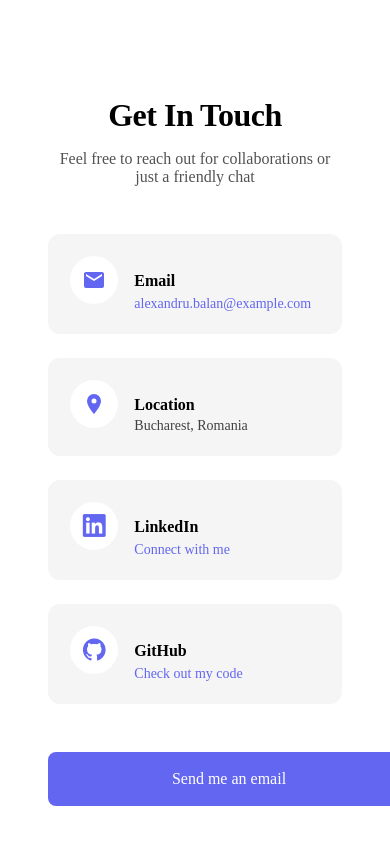
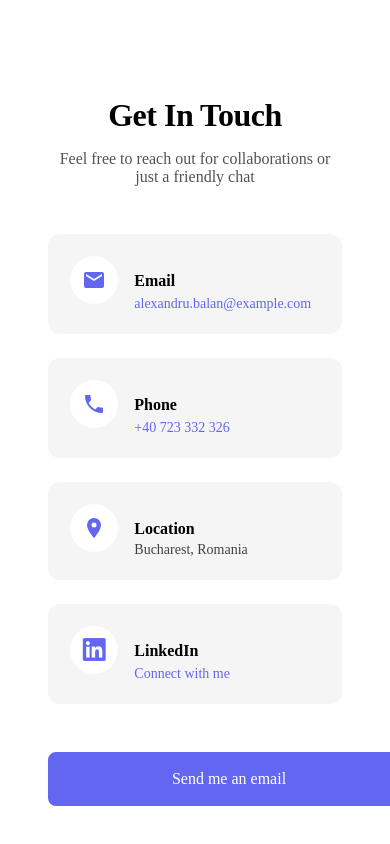
Before and after one commit to alexandrubalan2401/portofolio, an Angular app: page / in a window 390 px wide. Shown: the part 4921-5765 px from the top of the page. Built offline with nearby package versions, Linux system fonts and the light colour scheme.

Commit message:
small fix to phone number on contact

```diff
--- a/src/app/contact/contact.html
+++ b/src/app/contact/contact.html
@@ -16,6 +16,19 @@
         <div class="contact-details">
           <h3>Email</h3>
           <a href="mailto:alexandru.balan@example.com">alexandru.balan@example.com</a>
+        </div>
+      </div>
+
+      <!-- Phone -->
+      <div class="contact-item">
+        <div class="contact-icon">
+          <svg viewBox="0 0 24 24" fill="currentColor">
+            <path d="M6.62,10.79C8.06,13.62 10.38,15.94 13.21,17.38L15.41,15.18C15.69,14.9 16.08,14.82 16.43,14.93C17.55,15.3 18.75,15.5 20,15.5A1,1 0 0,1 21,16.5V20A1,1 0 0,1 20,21A17,17 0 0,1 3,4A1,1 0 0,1 4,3H7.5A1,1 0 0,1 8.5,4C8.5,5.25 8.7,6.45 9.07,7.57C9.18,7.92 9.1,8.31 8.82,8.59L6.62,10.79Z"/>
+          </svg>
+        </div>
+        <div class="contact-details">
+          <h3>Phone</h3>
+          <a href="tel:+40723332326">+40 723 332 326</a>
         </div>
       </div>
 
@@ -44,19 +57,6 @@
           </a>
         </div>
       </div>
-
-      <!-- GitHub -->
-      <div class="contact-item">
-        <div class="contact-icon">
-          <i class="devicon-github-original"></i>
-        </div>
-        <div class="contact-details">
-          <h3>GitHub</h3>
-          <a href="https://github.com/yourusername" target="_blank" rel="noopener noreferrer">
-            Check out my code
-          </a>
-        </div>
-      </div>
     </div>
 
     <!-- Call to action -->
```
